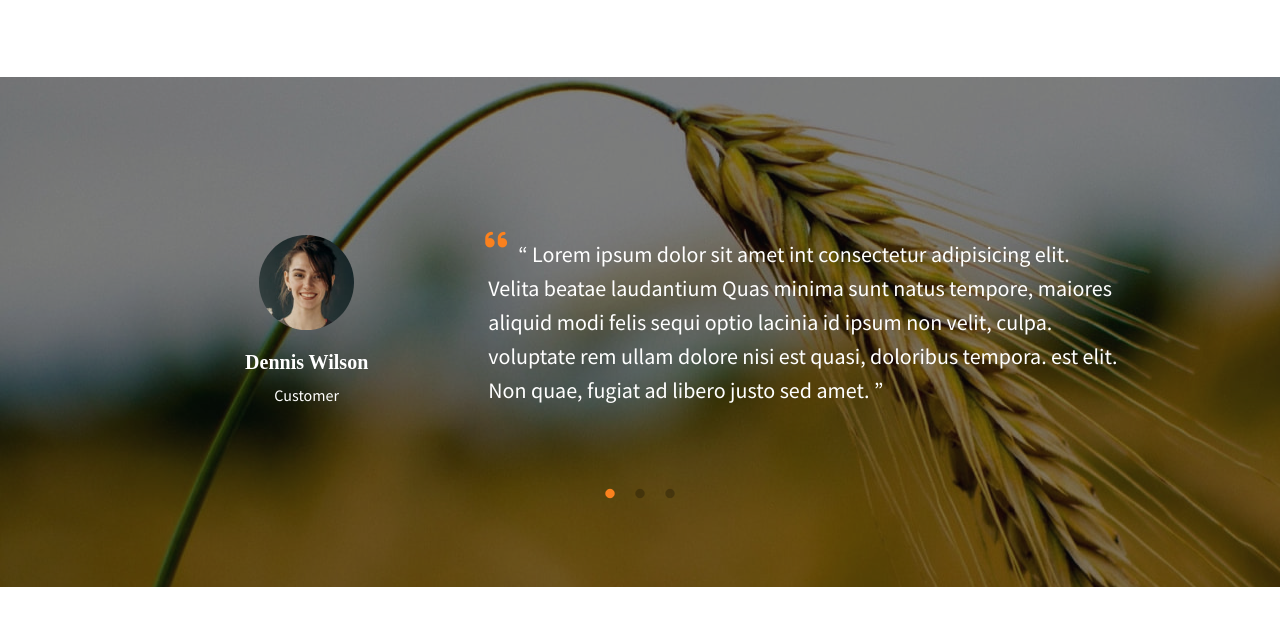
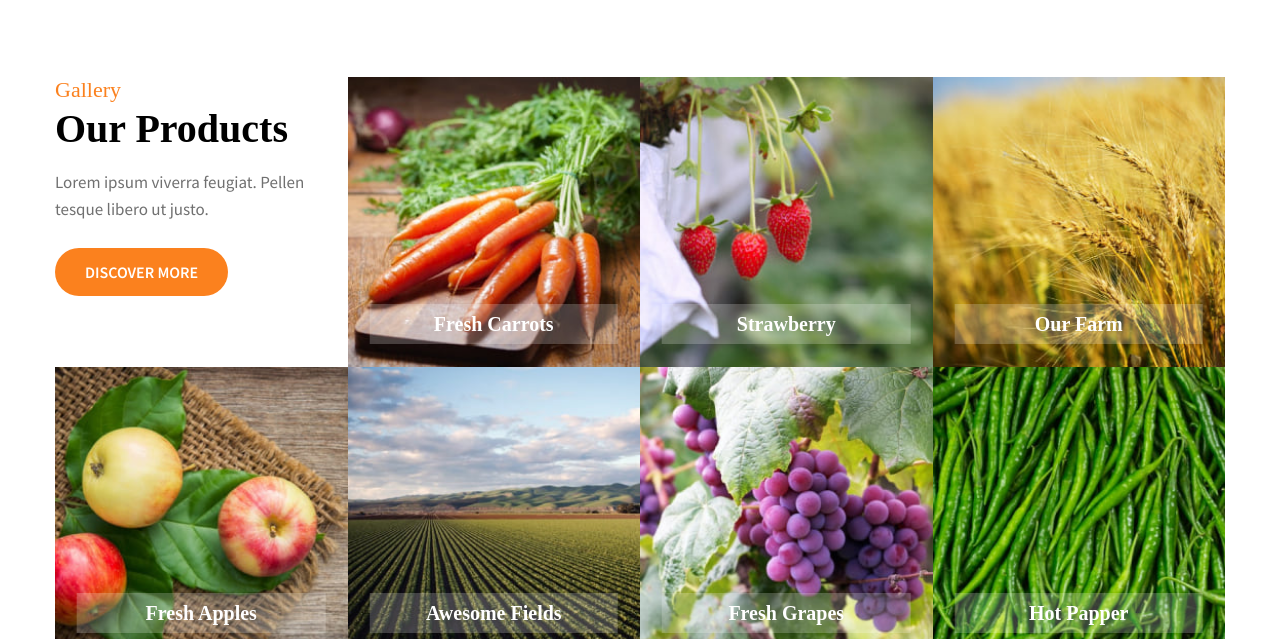
Before and after one commit to tulna07/farmstead, a plain HTML site: page index.html in a window 1280 px wide. Shown: the part 2722-3361 px from the top of the page. Drawn offline with nearby package versions, Linux system fonts and the light colour scheme; a web font is replaced by a local one.

Commit message:
Done products section

```diff
--- a/assets/styles/main.css
+++ b/assets/styles/main.css
@@ -463,7 +463,76 @@ p {
   */
 
 /* TODO: Style Products Section below this line */
+#products {
+  padding: 0 0 80px 0;
+}
 
+#products .row {
+  padding: 0 15px;
+}
+
+#products .section-headings {
+  margin-bottom: 25px;
+}
+
+.product-col,
+.heading-col {
+  padding: 0;
+}
+
+.product-item {
+  overflow: hidden;
+}
+
+.product-item__link::before {
+  content: "";
+  width: 25%;
+  height: 100%;
+
+  position: absolute;
+  top: 0;
+  left: -50%;
+
+  transform: skewX(-20deg);
+
+  background: linear-gradient(to right, #ffffff14, #ffffff54);
+}
+
+.product-item__link:hover::before {
+  animation: moveShine 0.6s;
+}
+
+@keyframes moveShine {
+  from {
+    left: -50%;
+  }
+  to {
+    left: 100%;
+  }
+}
+
+.product-item__link {
+  display: block;
+}
+
+.product-item__img {
+  width: 100%;
+}
+
+.product-item__title {
+  padding: 8px 0;
+  width: 85%;
+  font-size: 20px;
+  font-weight: 600;
+  color: #fff;
+  background-color: #ffffff36;
+
+  text-transform: capitalize;
+
+  bottom: 8%;
+  left: 50%;
+  transform: translateX(-50%);
+}
 /**
   * Testimonials Section
   */
--- a/assets/styles/responsive.css
+++ b/assets/styles/responsive.css
@@ -265,3 +265,19 @@
     bottom: -50px;
   }
 }
+
+@media (max-width: 450px) {
+  /* Products Section */
+  #products {
+    padding: 20px 0 80px 0;
+  }
+
+  #products .heading-col {
+    flex: 0 0 100%;
+    max-width: 100%;
+  }
+
+  #products .btn-custom {
+    margin-bottom: 15px;
+  }
+}
--- a/index.html
+++ b/index.html
@@ -104,8 +104,10 @@
         </div>
       </div>
     </header>
+
     <!-- Carousel Section -->
     <section id="carousel"></section>
+
     <!--  Works Section -->
     <section id="works">
       <div class="container">
@@ -179,6 +181,7 @@
         </div>
       </div>
     </section>
+
     <!-- Services Section -->
     <section id="services">
       <div class="container">
@@ -432,8 +435,123 @@
         </div>
       </div>
     </section>
+
     <!-- Products Section -->
-    <section id="products"></section>
+    <section id="products">
+      <div class="container">
+        <div class="row">
+          <div class="heading-col col-lg-3 col-6">
+            <div class="section-headings">
+              <h3 class="subheading">Gallery</h3>
+              <h2 class="secondary-heading">Our Products</h2>
+              <p class="text-heading">
+                Lorem ipsum viverra feugiat. Pellen tesque libero ut justo.
+              </p>
+            </div>
+            <button class="btn-custom">DISCOVER MORE</button>
+          </div>
+          <div class="product-col col-lg-3 col-6">
+            <div class="product-item">
+              <a class="product-item__link position-relative" href="#">
+                <img
+                  class="product-item__img"
+                  src="assets/images/g2.jpg"
+                  alt="product 1"
+                />
+                <h5 class="product-item__title position-absolute text-center">
+                  Fresh Carrots
+                </h5>
+              </a>
+            </div>
+          </div>
+          <div class="product-col col-lg-3 col-6">
+            <div class="product-item">
+              <a class="product-item__link position-relative" href="#">
+                <img
+                  class="product-item__img"
+                  src="assets/images/g3.jpg"
+                  alt="product 2"
+                />
+                <h5 class="product-item__title position-absolute text-center">
+                  Strawberry
+                </h5>
+              </a>
+            </div>
+          </div>
+          <div class="product-col col-lg-3 col-6">
+            <div class="product-item">
+              <a class="product-item__link position-relative" href="#">
+                <img
+                  class="product-item__img"
+                  src="assets/images/g6.jpg"
+                  alt="product 3"
+                />
+                <h5 class="product-item__title position-absolute text-center">
+                  Our Farm
+                </h5>
+              </a>
+            </div>
+          </div>
+          <div class="product-col col-lg-3 col-6">
+            <div class="product-item">
+              <a class="product-item__link position-relative" href="#">
+                <img
+                  class="product-item__img"
+                  src="assets/images/g5.jpg"
+                  alt="product 4"
+                />
+                <h5 class="product-item__title position-absolute text-center">
+                  Fresh Apples
+                </h5>
+              </a>
+            </div>
+          </div>
+          <div class="product-col col-lg-3 col-6">
+            <div class="product-item">
+              <a class="product-item__link position-relative" href="#">
+                <img
+                  class="product-item__img"
+                  src="assets/images/g1.jpg"
+                  alt="product 5"
+                />
+                <h5 class="product-item__title position-absolute text-center">
+                  Awesome Fields
+                </h5>
+              </a>
+            </div>
+          </div>
+          <div class="product-col col-lg-3 col-6">
+            <div class="product-item">
+              <a class="product-item__link position-relative" href="#">
+                <img
+                  class="product-item__img"
+                  src="assets/images/g7.jpg"
+                  alt="product 6"
+                />
+                <h5 class="product-item__title position-absolute text-center">
+                  Fresh Grapes
+                </h5>
+              </a>
+            </div>
+          </div>
+          <div class="product-col col-lg-3 col-6">
+            <div class="product-item">
+              <a class="product-item__link position-relative" href="#">
+                <img
+                  class="product-item__img"
+                  src="assets/images/g8.jpg"
+                  alt="product 7"
+                />
+                <h5 class="product-item__title position-absolute text-center">
+                  Hot Papper
+                </h5>
+              </a>
+            </div>
+          </div>
+        </div>
+      </div>
+    </section>
+
     <!-- Testimonials Section -->
     <section id="testimonials">
       <div class="container">
```
